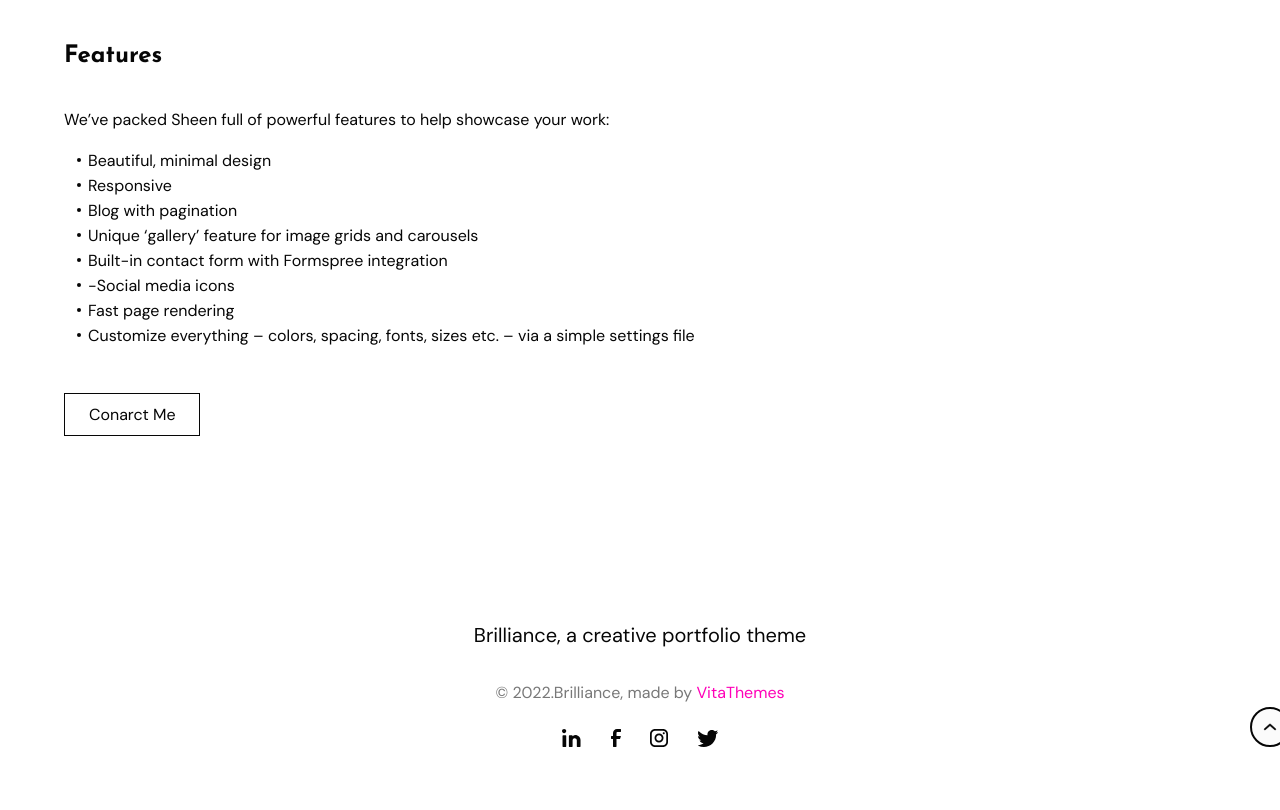
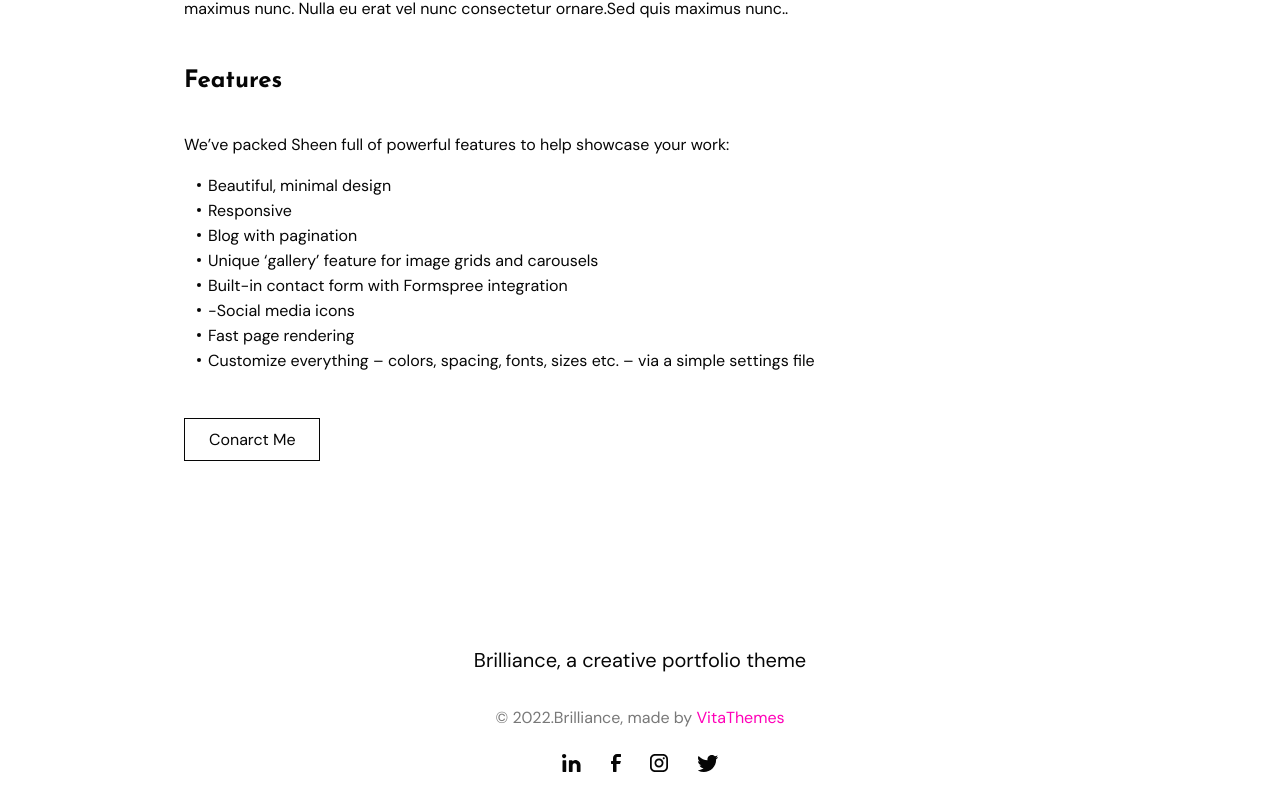
Before and after one commit to DmitryNeznanov/next-js-market-place, a Next.js app: page /about in a window 1280 px wide. Shown: the part 1066-1876 px from the top of the page. Built offline with nearby package versions, Linux system fonts and the light colour scheme.

Commit message:
made BackToTopButton. Small changes.

```diff
--- a/app/about/page.tsx
+++ b/app/about/page.tsx
@@ -3,7 +3,7 @@ import Image from 'next/image'
 import salva from '@/public/salva.png'
 export default function About() {
 	return (
-		<>
+		<section className="mx-auto max-w-[57rem]">
 			<section>
 				<h2 className="heading-2">About me</h2>
 				<p className="text-main mt-[2.2rem]">
@@ -76,6 +76,6 @@ export default function About() {
 					Conarct Me
 				</a>
 			</section>
-		</>
+		</section>
 	)
 }
--- /dev/null
+++ b/app/components/BackToTopButton.tsx
@@ -0,0 +1,61 @@
+export default function BackToTopButton() {
+	if (typeof window !== 'undefined') {
+		window.onscroll = function () {
+			toggleButton()
+		}
+	}
+
+	function toggleButton() {
+		const BackToTopButton = document.getElementById(
+			'BackToTopButton'
+		) as HTMLButtonElement
+
+		if (document.documentElement.scrollTop > 300) {
+			BackToTopButton.style.display = 'block'
+		} else {
+			BackToTopButton.style.display = 'none'
+		}
+	}
+	function scrollToTop() {
+		document.documentElement.scroll({
+			top: 0,
+			left: 0,
+			behavior: 'smooth',
+		})
+	}
+	return (
+		<button
+			className=" fixed right-[3.5%] bottom-[6.5%] z-[999]"
+			id="BackToTopButton"
+			onClick={() => {
+				scrollToTop()
+			}}
+		>
+			<svg
+				className="hidden lg:block"
+				width="40"
+				height="40"
+				viewBox="0 0 40 40"
+				fill="none"
+				xmlns="http://www.w3.org/2000/svg"
+			>
+				<circle
+					className="dark:fill-background dark:stroke-primary"
+					cx="20"
+					cy="20"
+					r="19"
+					fill="#FBFBFB"
+					stroke="#060606"
+					strokeWidth="2"
+				/>
+				<path
+					className="dark:fill-primary dark:stroke-primary"
+					d="M15.1527 22.9216C15.0964 22.9718 15.0197 23 14.9398 23C14.8598 23 14.7831 22.9718 14.7268 22.9216L14.0909 22.3597C14.0329 22.3116 14 22.2444 14 22.1741C14 22.1038 14.0329 22.0367 14.0909 21.9886L19.6041 17.1166C19.6884 17.042 19.8027 17.0001 19.922 17L20.078 17C20.1973 17.0001 20.3116 17.042 20.3959 17.1166L25.9091 21.9886C25.9671 22.0367 26 22.1038 26 22.1741C26 22.2444 25.9671 22.3116 25.9091 22.3597L25.2732 22.9216C25.2169 22.9718 25.1402 23 25.0602 23C24.9803 23 24.9036 22.9718 24.8473 22.9216L20 18.6381L15.1527 22.9216Z"
+					fill="#060606"
+					stroke="#060606"
+					strokeWidth="0.5"
+				/>
+			</svg>
+		</button>
+	)
+}
--- a/app/components/Footer.tsx
+++ b/app/components/Footer.tsx
@@ -1,46 +1,18 @@
 'use client'
+
+import BackToTopButton from './BackToTopButton'
+
 export default function Footer() {
 	return (
 		<footer className="bg-background">
+			<BackToTopButton />
 			<div className="container pb-[2.8rem] md:pb-[4rem] xl:pb-[5.8rem] flex flex-col items-center gap-y-[1.5rem] text-center relative">
-				<div className="hidden md:block absolute right-0 bottom-0 -mr-[.6rem] md:mb-[4rem] xl:mb-[5.8rem]">
-					<svg
-						className="hover:cursor-pointer"
-						id="test"
-						onClick={() => {
-							window.scrollTo(0, 0)
-						}}
-						width="40"
-						height="40"
-						viewBox="0 0 40 40"
-						fill="none"
-						xmlns="http://www.w3.org/2000/svg"
-					>
-						<circle
-							className="stroke-primary fill-backbg-background"
-							cx="20"
-							cy="20"
-							r="19"
-							fill="#FBFBFB"
-							stroke="#060606"
-							strokeWidth="2"
-						/>
-						<path
-							className="fill-primary stroke-primary"
-							d="M15.1527 22.9216C15.0964 22.9718 15.0197 23 14.9398 23C14.8598 23 14.7831 22.9718 14.7268 22.9216L14.0909 22.3597C14.0329 22.3116 14 22.2444 14 22.1741C14 22.1038 14.0329 22.0367 14.0909 21.9886L19.6041 17.1166C19.6884 17.042 19.8027 17.0001 19.922 17L20.078 17C20.1973 17.0001 20.3116 17.042 20.3959 17.1166L25.9091 21.9886C25.9671 22.0367 26 22.1038 26 22.1741C26 22.2444 25.9671 22.3116 25.9091 22.3597L25.2732 22.9216C25.2169 22.9718 25.1402 23 25.0602 23C24.9803 23 24.9036 22.9718 24.8473 22.9216L20 18.6381L15.1527 22.9216Z"
-							fill="#060606"
-							stroke="#060606"
-							strokeWidth="0.5"
-						/>
-					</svg>
-				</div>
-
 				<p className="text-primary font-DMSans text-xl">
 					Brilliance, a creative portfolio theme
 				</p>
 				<p
 					className="text-gray-light text-base font-DMSans
-     md:mt-[.4rem]"
+     			md:mt-[.4rem]"
 				>
 					&copy; 2022.Brilliance, made by
 					<a
--- a/app/contact/page.tsx
+++ b/app/contact/page.tsx
@@ -1,7 +1,8 @@
 import { v4 as uuidv4 } from 'uuid'
+
 export default function Contact() {
 	return (
-		<section className="max-w-[26.875rem] mx-auto flex flex-col md:max-w-none md:w-auto md:mx-0 md:flex-row md:gap-x-[6.4rem]">
+		<section className="max-w-[26.875rem] md:max-w-[57rem] mx-auto flex flex-col md:flex-row md:gap-x-[6.4rem]">
 			<article className="max-w-[23.563rem]">
 				<h2 className="heading-2">Let’s contact me</h2>
 				<p className="mt-[1.5rem] text-main lg:mt-[3rem]">
--- a/app/layout.tsx
+++ b/app/layout.tsx
@@ -28,12 +28,10 @@ export default function RootLayout({
 			<body className={`${DMSans.variable} ${JosefinSans.variable}`}>
 				<Header />
 				<main className="container mt-[6.5rem] mb-[6.2rem] md:mt-[7rem] md:mb-[8rem] xl:mt-[8rem] xl:mb-[11.5rem] bg-background">
-					{/* lg:px-[16.5rem] */}
 					{children}
 				</main>
 				<Footer />
 			</body>
-			{/* fix container  */}
 		</html>
 	)
 }
--- a/tailwind.config.ts
+++ b/tailwind.config.ts
@@ -67,6 +67,7 @@ const config: Config = {
 					DEFAULT: '1rem',
 					md: '2rem',
 					lg: '4rem',
+					xl: '5rem',
 					desktop: '6.25rem',
 				},
 			},
```
